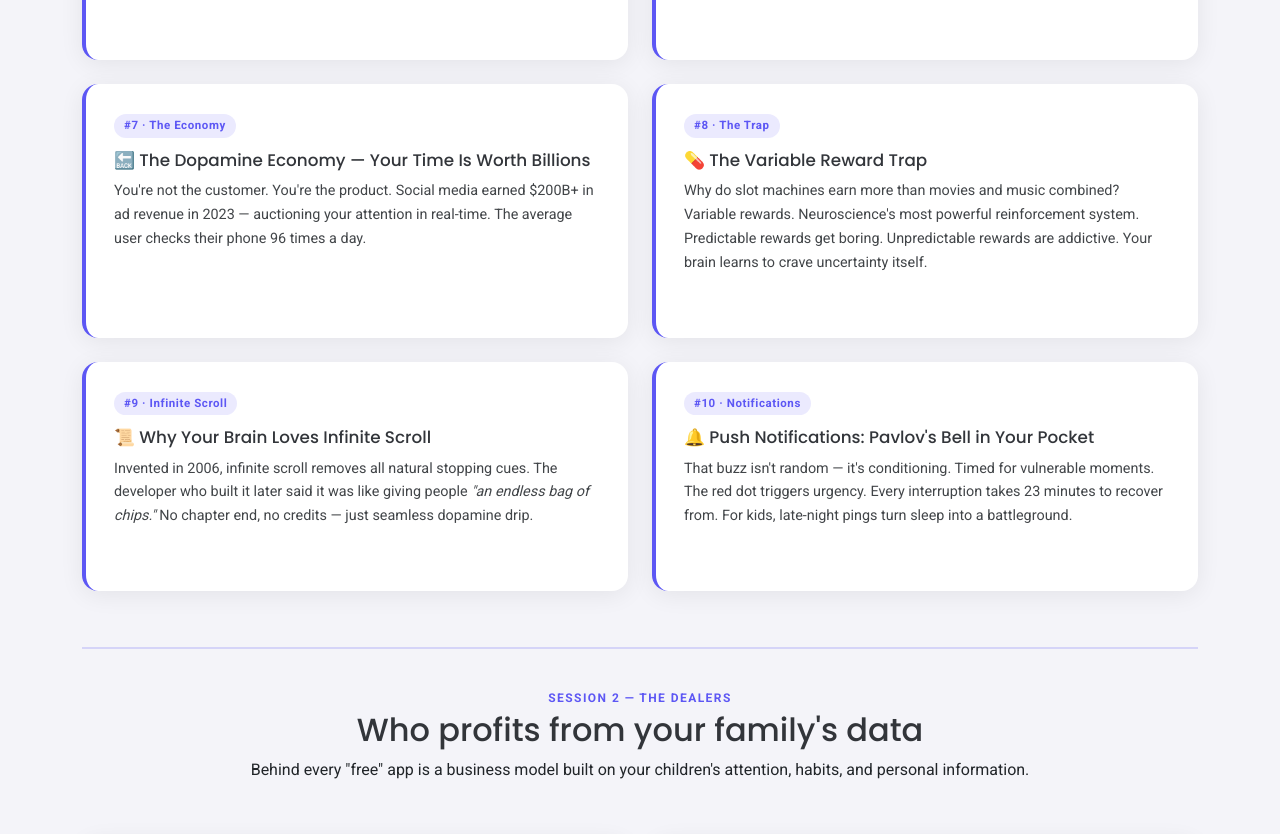
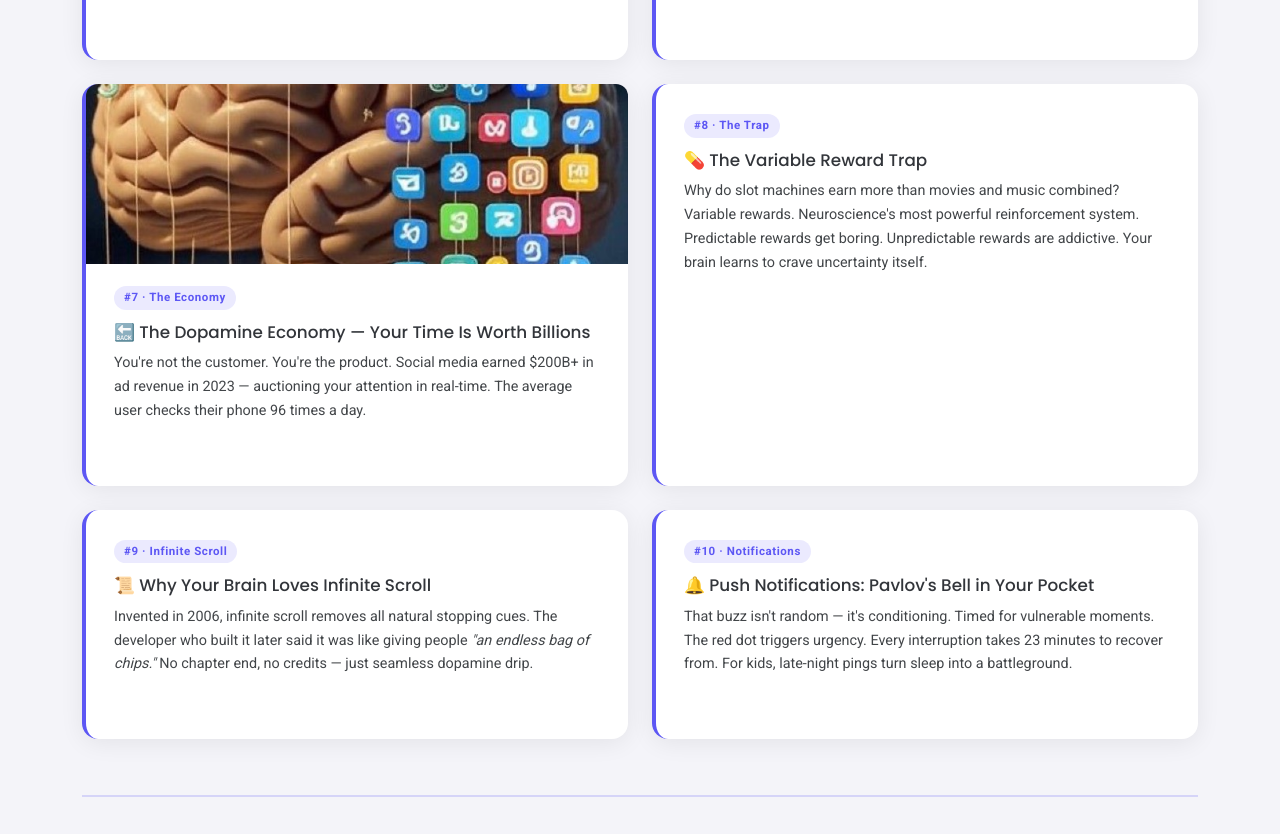
Before and after one commit to WhiteCatCloud/whitecatfamily-site, a plain HTML site: page public/digital-heroin.html in a window 1280 px wide. Shown: the part 2007-2841 px from the top of the page. Drawn offline with Linux system fonts and the light colour scheme.

Commit message:
Add LinkedIn image for post 7 (Dopamine Economy)
Co-Authored-By: Claude Sonnet 4.6 <noreply@anthropic.com>

```diff
--- a/public/digital-heroin.html
+++ b/public/digital-heroin.html
@@ -235,6 +235,7 @@
 
                         <div class="col-lg-6" data-aos="fade-up" data-aos-delay="100">
                             <div class="series-card" data-post="7">
+                                <img class="card-thumb" src="assets/img/digital-heroin/post-7.jpg" alt="">
                                 <div class="card-body-content">
                                     <span class="series-tag">#7 · The Economy</span>
                                     <h3>🔙 The Dopamine Economy — Your Time Is Worth Billions</h3>
@@ -884,7 +885,7 @@
         };
 
         const POST_IMGS = {
-            1:'post-1.jpg',2:'post-2.jpg',3:'post-3.jpg',4:'post-4.jpg',5:'post-5.jpg',6:'post-6.jpg',
+            1:'post-1.jpg',2:'post-2.jpg',3:'post-3.jpg',4:'post-4.jpg',5:'post-5.jpg',6:'post-6.jpg',7:'post-7.jpg',
             11:'post-11.jpg',12:'post-12.jpg',13:'post-13.jpg',14:'post-14.jpg',
             16:'post-16.jpg',17:'post-17.jpg',18:'post-18.jpg',19:'post-19.jpg',
             20:'post-20.jpg',21:'post-21.jpg',22:'post-22.jpg',23:'post-23.jpg',
```
Also changed, not shown: public/assets/img/digital-heroin/post-7.jpg (added).
